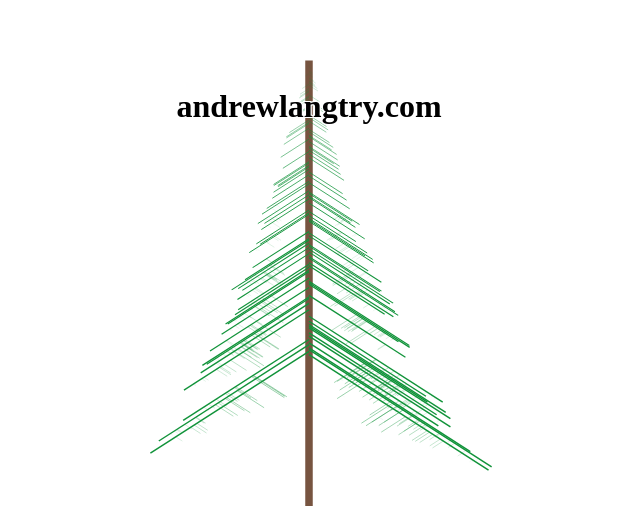
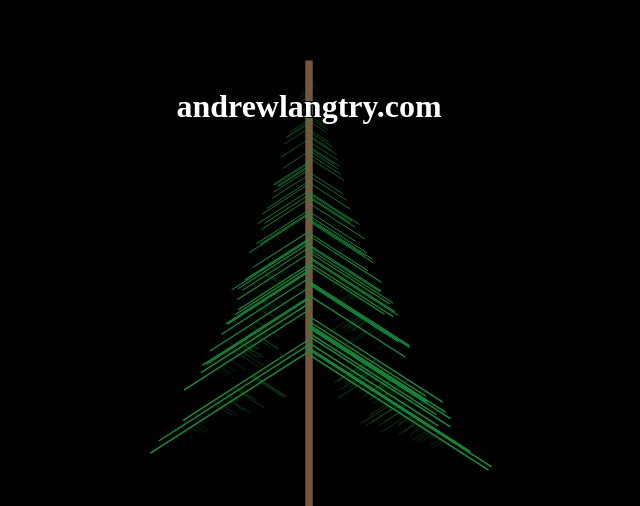
Before and after one commit to LordTree/LordTree.github.io, a plain HTML site: page index.html in a window 1280 px wide. Shown: the part 294-800 px from the top of the page, without its empty margins (331-971 px from the left). Drawn offline with Linux system fonts and the light colour scheme.

Commit message:
adds dark mode

```diff
--- a/index.html
+++ b/index.html
@@ -11,4 +11,10 @@
 </body>
 
 <script type="text/javascript" src="index.js"></script>
+<script type="text/javascript">
+    const currentHour = new Date().getHours();
+    if (currentHour <= 7 || currentHour >= 18) {
+        document.body.classList.add("dark");
+    }
+</script>
 </html>
--- a/style.css
+++ b/style.css
@@ -1,6 +1,19 @@
 * {
     padding: 0;
     margin: 0;
+}
+
+body {
+    --color: #000;
+    --background-color: #fff;
+
+    color: var(--color);
+    background-color: var(--background-color);
+}
+
+body.dark {
+    --color: #fff;
+    --background-color: #000;
 }
 
 h1 {
@@ -12,9 +25,13 @@ h1 {
     text-align: center;
 }
 a {
-    color: #000;
+    color: var(--color);
     text-decoration: none;
-    text-shadow: -1px -1px 0 #fff, 1px -1px 0 #fff, -1px 1px 0 #fff, 1px 1px 0 #fff;
+    text-shadow:
+        -1px -1px 0 var(--background-color),
+        1px -1px 0 var(--background-color),
+        -1px 1px 0 var(--background-color),
+        1px 1px 0 var(--background-color);
 }
 
 canvas {
```
